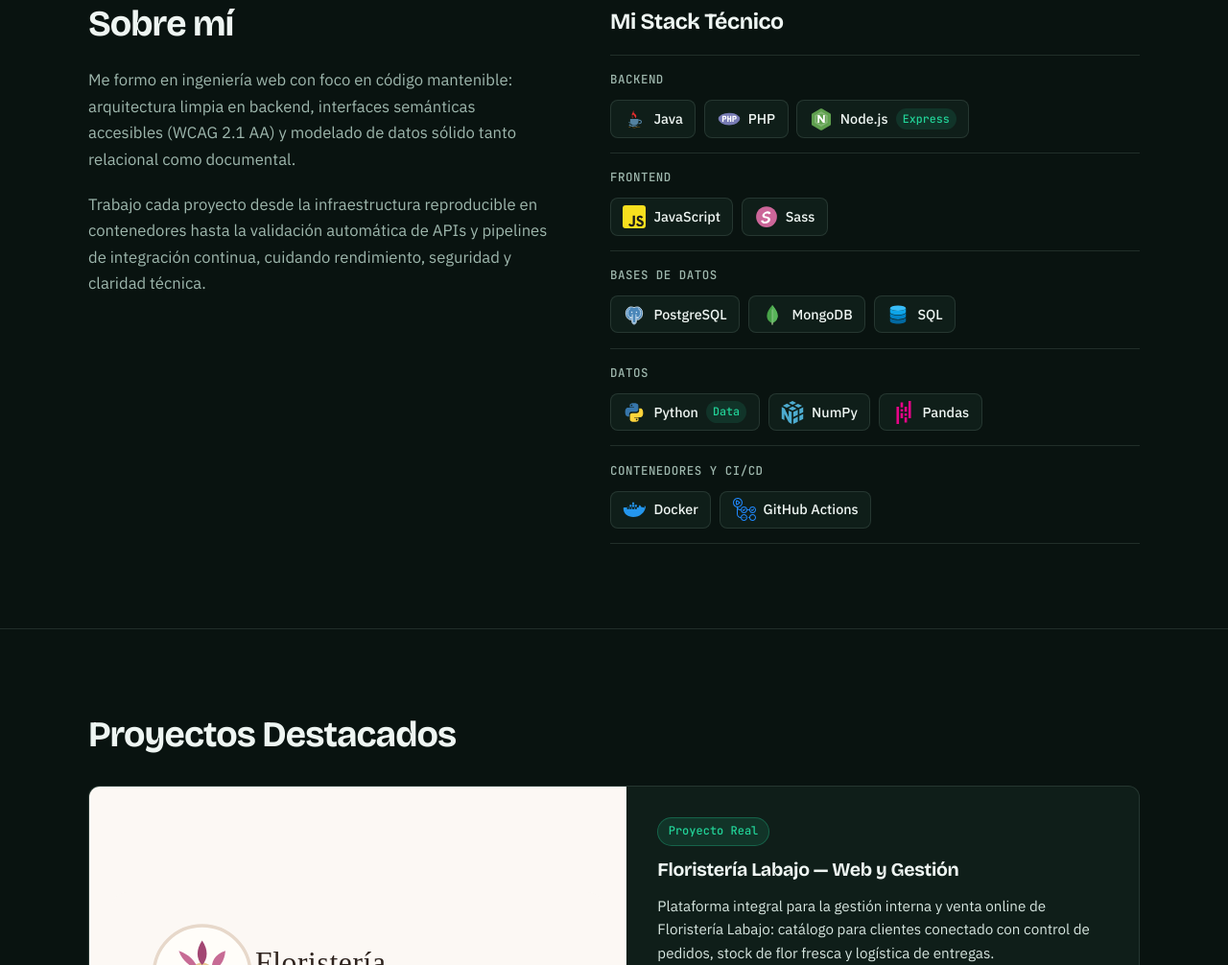
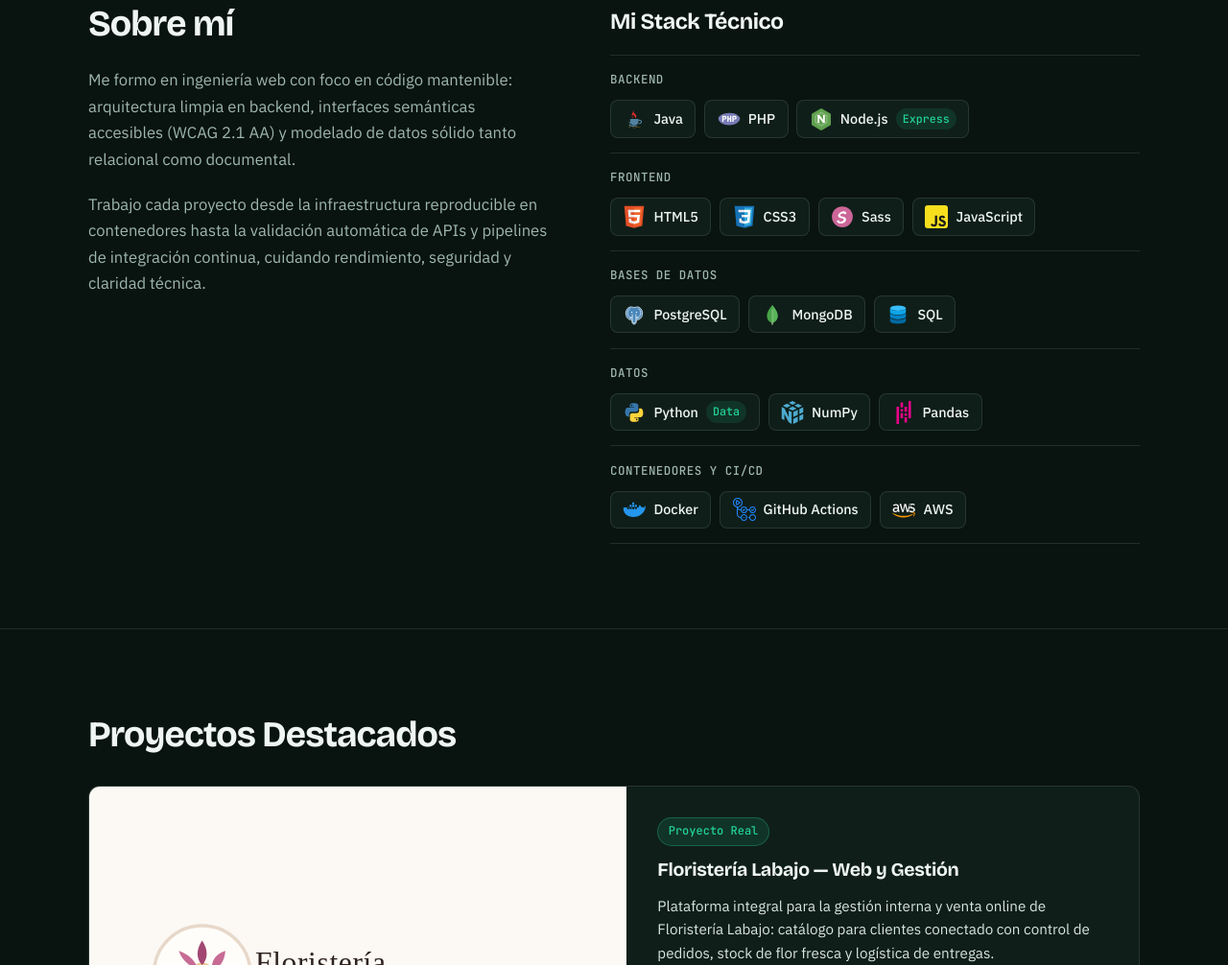
Before and after one commit to pablotome8/pablotome8.github.io, a plain HTML site: page index.html in a window 1280 px wide. Shown: the part 885-1891 px from the top of the page at 96% size. Drawn offline with nearby package versions, Linux system fonts and the light colour scheme.

Commit message:
feat(stack): add HTML5, CSS3 and AWS to technical stack

```diff
--- a/index.html
+++ b/index.html
@@ -135,14 +135,24 @@
                             <h4 class="stack-group-title">Frontend</h4>
                             <ul class="stack-items">
                                 <li class="stack-item">
-                                    <img src="images/logoJavaScript.svg" alt="" width="24" height="24" loading="lazy"
+                                    <img src="images/logoHtml5.svg" alt="" width="24" height="24" loading="lazy"
                                         class="skill-icon">
-                                    <span class="skill-name">JavaScript</span>
+                                    <span class="skill-name">HTML5</span>
+                                </li>
+                                <li class="stack-item">
+                                    <img src="images/logoCss3.svg" alt="" width="24" height="24" loading="lazy"
+                                        class="skill-icon">
+                                    <span class="skill-name">CSS3</span>
                                 </li>
                                 <li class="stack-item">
                                     <img src="images/logoSass.svg" alt="" width="24" height="24" loading="lazy"
                                         class="skill-icon">
                                     <span class="skill-name">Sass</span>
+                                </li>
+                                <li class="stack-item">
+                                    <img src="images/logoJavaScript.svg" alt="" width="24" height="24" loading="lazy"
+                                        class="skill-icon">
+                                    <span class="skill-name">JavaScript</span>
                                 </li>
                             </ul>
                         </div>
@@ -202,6 +212,11 @@
                                     <img src="images/logoGitHubActions.svg" alt="" width="24" height="24"
                                         loading="lazy" class="skill-icon">
                                     <span class="skill-name">GitHub Actions</span>
+                                </li>
+                                <li class="stack-item">
+                                    <img src="images/logoAws.svg" alt="" width="24" height="24" loading="lazy"
+                                        class="skill-icon">
+                                    <span class="skill-name">AWS</span>
                                 </li>
                             </ul>
                         </div>
```
Also changed, not shown: images/logoAws.svg (added), images/logoCss3.svg (added), images/logoHtml5.svg (added).
